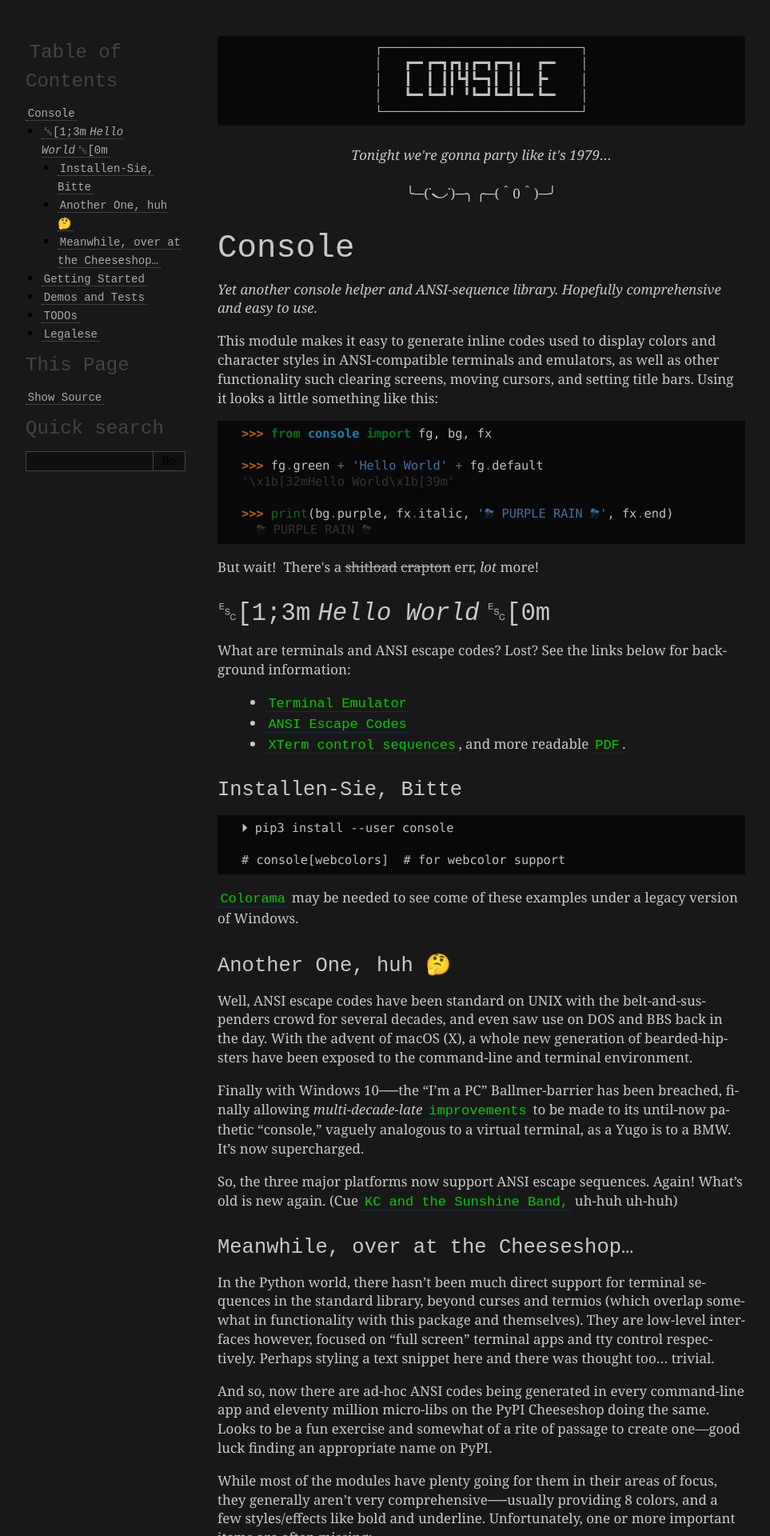
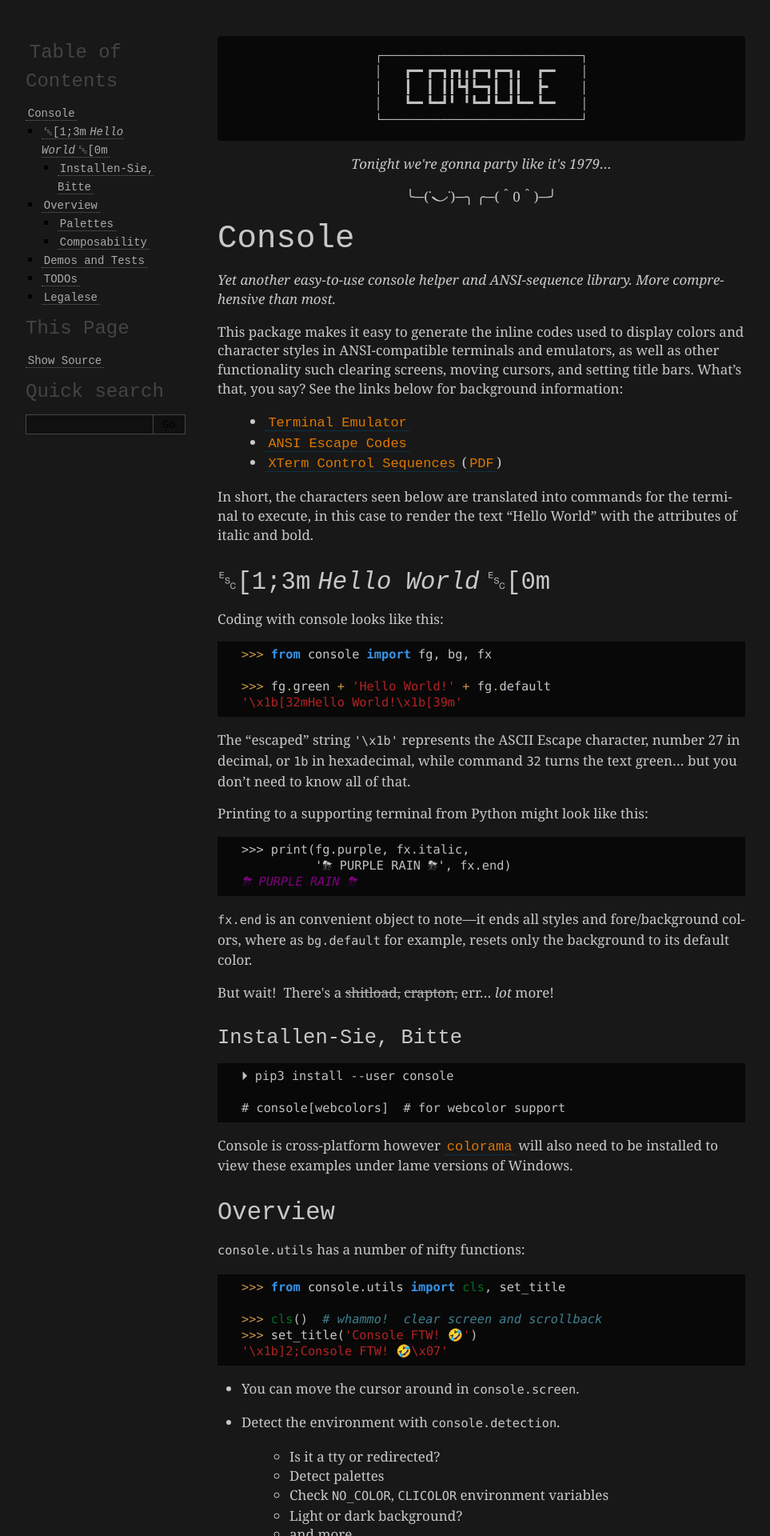
Before and after one commit to mixmastamyk/console, a Sphinx documentation site: the page built from docs/readme.rst, in a window 1280 px wide. Shown: the top 1920 px of the page at 80% size, without its empty margins (148-1111 px from the left). Built offline with Sphinx 7.4.7, drawn with Linux system fonts in a browser that asks for light colours; some of the changed text lies outside the part shown.

Commit message:
improve docs

```diff
--- a/docs/_static/custom.css
+++ b/docs/_static/custom.css
@@ -16,16 +16,31 @@ h1, h2, h3, h4, h5 {
 }
 
 a, div.sphinxsidebar a {
+/*
     color: #0c0;
+    color: #d0964b;
+*/
+    color: #d70;
     font-family: "Source Code Pro", monospace, monospace !important;
     padding: 0 .2em;
 }
 a:hover, div.sphinxsidebar a:hover {
+/*
     background: #0c0;
+    background: #d0964b;
+*/
+    background: #d70;
     color: #222 !important;
 }
+/*
 a:visited, div.sphinxsidebar a:visited {
     color: #090;
+    color: #b50;
+}
+*/
+a:active, div.sphinxsidebar a:active {
+    background: #e80;
+    color: #222 !important;
 }
 
 div.sphinxsidebar a {
@@ -51,3 +66,54 @@ code, span.pre  {
     color: inherit !important;
     border-bottom: 0;
 }
+
+.center {
+    text-align: center;
+}
+#logo {
+    border-radius: .3em;
+    font-family: 'source code pro', monospace;
+    font-weight: bold;
+    padding: 1rem;
+}
+
+#subtitle {
+    text-align: center;
+    padding: .6em
+      margin-bottom: 1rem
+}
+#subtitle i {
+    text-align: center;
+    padding: .6em
+
+}
+
+
+/*
+syntax highlighting
+*/
+.highlight .kn, .highlight .k {
+/*
+    color: #4080f0;
+*/
+    color: #3894e8;
+    font-weight: bold;
+}
+.highlight .go {
+    color: FireBrick;
+    font-weight: normal;
+}
+.highlight .gp, .highlight .o {
+    color: #c8964b;
+    font-weight: normal;
+}
+.highlight .n, .highlight .nn {
+    color: #c8c8c8;
+    font-weight: normal;
+}
+.highlight .s1 {
+    color: FireBrick;
+}
+.highlight .se {
+    color: IndianRed;
+}
--- a/readme.rst
+++ b/readme.rst
@@ -1,15 +1,7 @@
-
 
 .. raw:: html
 
-
-    <pre style="
-        font-family: 'source code pro', monospace;
-        font-weight: bold;
-        padding: .4rem;
-        text-align: center;
-        border-radius: .3em
-    ">
+    <pre id='logo' class='center'>
     ┌───────────────────────────┐
     │   ┏━╸┏━┓┏┓╻┏━┓┏━┓╻  ┏━╸   │
     │   ┃  ┃ ┃┃┗┫┗━┓┃ ┃┃  ┣╸    │
@@ -17,183 +9,194 @@
     └───────────────────────────┘
     </pre>
 
-    <div style="text-align: center; padding: .6em">
-        <i>Tonight we're gonna party like it's 1979…</i><br><br>
-        ╰─(˙𝀓˙)─╮  ╭─(＾0＾)─╯
-    </div>
-    <br>
-
-
-
+    <p class='center'><i>Tonight we're gonna party like it's 1979…</i></p>
+    <p class='center'>╰─(˙𝀓˙)─╮  ╭─(＾0＾)─╯</p>
 
 
 Console
 ============
 
-*Yet another console helper and ANSI-sequence library.
-Hopefully comprehensive and easy to use.*
+*Yet another easy-to-use console helper and ANSI-sequence library.
+More comprehensive than most.*
 
-This module makes it easy to generate inline codes used to display colors and
-character styles in ANSI-compatible terminals and emulators,
+This package makes it easy to generate the inline codes used to display colors
+and character styles in ANSI-compatible terminals and emulators,
 as well as other functionality such clearing screens,
 moving cursors,
 and setting title bars.
-Using it looks a little something like this::
+What's that, you say?
+See the links below for background information:
+
+    - `Terminal Emulator <https://en.wikipedia.org/wiki/Terminal_emulator>`_
+    - `ANSI Escape Codes <http://en.wikipedia.org/wiki/ANSI_escape_code>`_
+    - `XTerm Control Sequences
+      <http://invisible-island.net/xterm/ctlseqs/ctlseqs.html>`_
+      (`PDF <https://www.x.org/docs/xterm/ctlseqs.pdf>`_)
+
+In short, the characters seen below are translated into commands for the
+terminal to execute,
+in this case to render the text "Hello World" with the attributes of italic and
+bold.
+
+␛[1;3m \ *Hello World* ␛[0m
+--------------------------------------
+
+Coding with console looks like this::
 
     >>> from console import fg, bg, fx
 
-    >>> fg.green + 'Hello World' + fg.default
-    '\x1b[32mHello World\x1b[39m'
+    >>> fg.green + 'Hello World!' + fg.default
+    '\x1b[32mHello World!\x1b[39m'
 
-    >>> print(bg.purple, fx.italic, '⛈ PURPLE RAIN ⛈', fx.end)
-      ⛈ PURPLE RAIN ⛈
+The "escaped" string ``'\x1b'`` represents the ASCII Escape character,
+number 27 in decimal, or ``1b`` in hexadecimal,
+while command ``32`` turns the text green…
+but you don't need to know all of that.
+
+Printing to a supporting terminal from Python might look like this:
+
+
+.. raw:: html
+
+    <pre>
+    &gt;&gt;&gt; print(fg.purple, fx.italic,
+              '⛈ PURPLE RAIN ⛈', fx.end)
+    <span style="color:purple; font-style: italic">⛈ PURPLE&nbsp;RAIN ⛈</span>
+    </pre>
+
+
+``fx.end`` is an convenient object to note---\
+it ends all styles and fore/background colors,
+where as ``bg.default`` for example,
+resets only the background to its default color.
+
 
 .. raw:: html
 
     <p>But wait!&nbsp;  There's a
-    <s><span style="opacity: .9">shitload</span></s>
-    <s><span style="opacity: .9">crapton</span></s>
-    err,
+    <s><span style="opacity: .9">shitload,</span></s>
+    <s><span style="opacity: .9">crapton,</span></s>
+    err…
     <i>lot</i> more!</p>
 
 
-␛[1;3m \ *Hello World* ␛[0m
---------------------------------------
-
-What are terminals and ANSI escape codes?  Lost?
-See the links below for background information:
-
-    - `Terminal Emulator <https://en.wikipedia.org/wiki/Terminal_emulator>`_
-    - `ANSI Escape Codes <http://en.wikipedia.org/wiki/ANSI_escape_code>`_
-    - `XTerm control sequences <http://invisible-island.net/xterm/ctlseqs/ctlseqs.html>`_,
-      and more readable `PDF <https://www.x.org/docs/xterm/ctlseqs.pdf>`_.
-
-
 Installen-Sie, Bitte
-~~~~~~~~~~~~~~~~~~~~~~~~~~~~~
+~~~~~~~~~~~~~~~~~~~~~
 ::
 
     ⏵ pip3 install --user console
 
     # console[webcolors]  # for webcolor support
 
-`Colorama <https://pypi.python.org/pypi/colorama>`_
-may be needed to see come of these examples under a legacy version of Windows.
+Console is cross-platform however
+`colorama <https://pypi.python.org/pypi/colorama>`_
+will also need to be installed to view these examples under lame versions of
+Windows.
 
 
-Another One, huh 🤔
-~~~~~~~~~~~~~~~~~~~~~~~~~~~~~
+Overview
+------------------
 
-Well, ANSI escape codes have been standard on UNIX
-with the belt-and-suspenders crowd for several decades,
-and even saw use on DOS and BBS back in the day.
-With the advent of macOS (X),
-a whole new generation of bearded-hipsters have been exposed to the command-line
-and terminal environment.
+``console.utils`` has a number of nifty functions::
 
-Finally with Windows 10──\
-the "I'm a PC" Ballmer-barrier has been breached,
-finally allowing *multi-decade-late*
-`improvements
-<http://www.nivot.org/blog/post/2016/02/04/Windows-10-TH2-(v1511)-Console-Host-Enhancements>`_
-to be made to its until-now pathetic "console,"
-vaguely analogous to a virtual terminal,
-as a Yugo is to a BMW.
-It's now supercharged.
+    >>> from console.utils import cls, set_title
 
-So, the three major platforms now support ANSI escape sequences.
-Again!
-What's old is new again.
-(Cue
-`KC and the Sunshine Band,
-<https://www.youtube.com/watch?v=OM7zRfHG0no>`_
-uh-huh uh-huh)
+    >>> cls()  # whammo!  clear screen and scrollback
+    >>> set_title('Console FTW! 🤣')
+    '\x1b]2;Console FTW! 🤣\x07'
+
+- You can move the cursor around in ``console.screen``.
+- Detect the environment with ``console.detection``.
+
+    - Is it a tty or redirected?
+    - Detect palettes
+    - Check ``NO_COLOR``, ``CLICOLOR`` environment variables
+    - Light or dark background?
+    - and more.
+
+Console does its best to figure out if your terminal supports ANSI sequences
+and various color palettes on startup.
+It will also deactivate itself when output is redirected into a pipe for
+example.
+Detection can be bypassed and handled manually if performance is a concern.
+Just create your own objects from the classes in the style and screen modules.
 
 
-Meanwhile, over at the Cheeseshop…
-~~~~~~~~~~~~~~~~~~~~~~~~~~~~~~~~~~~~
+Palettes
+~~~~~~~~~~~~~~~
 
-In the Python world,
-there hasn't been much direct support for terminal sequences in the standard
-library,
-beyond curses and termios
-(which overlap somewhat in functionality with this package and themselves).
-They are low-level interfaces however,
-focused on "full screen" terminal apps and tty control respectively.
-Perhaps styling a text snippet here and there was thought too… trivial.
+The standard palette is accessed by name,
+but the others typically have a prefix letter and digits to specify the color.
+Shortcut access to the various palettes may be accomplished like so::
 
-And so, now there are ad-hoc ANSI codes being generated in every command-line
-app and eleventy million micro-libs on the PyPI Cheeseshop doing the same.
-Looks to be a fun exercise and somewhat of a rite of passage to create one---\
-good luck finding an appropriate name on PyPI.
+    # Examples    Format    Palette
+    fg.red        NAME      8-color
+    fg.lightred   NAME      16-color w/o bold
 
-While most of the modules have plenty going for them in their areas of focus,
-they generally aren't very comprehensive──\
-usually providing 8 colors, and a few styles/effects like bold and underline.
-Unfortunately,
-one or more important items are often missing:
+    fg.i22        iDDD      256-color indexed/extended
+    fg.nf0f       nHHH      Nearest to indexed
+    fg.tff00bb    tHHH      Truecolor, 3 or 6 digits
+    fg.x_navyblue x_N       X11 color name
+    fg.w_bisque   w_N       Webcolors, if installed
 
-    - Python3 support (currently 3.6 required but porting under consideration)
-    - Palette auto-detection, support and deactivation:
+Background works the same.
 
-      - 16 color palette
-      - 256 extended color palette - rare
-      - find nearest color - rare
-      - 16M color palette - rarer
+I'm still deciding on these, let me know in the bug section if you'd prefer
+underscores or not.
 
-    - Styles, cursor movements, clearing the screen,
-      setting titles, etc.
-    - Still maintained
-    - Has tests
-    - Standard color name support - TODO
+Composability
+~~~~~~~~~~~~~~~
 
-Most have an easy to use design, but may still miss one of these nice to haves:
+Console's convenience objects are meant to be highly composable and can be used
+in many ways.
+For example,
+you might like to create your own styles to use over and over and over.
+You can call them and add "mixins" as well:
 
-    - Composable objects
-    - Concise names
-    - Discourage capital, mixed, camel-case names on instances.
+.. raw:: html
 
-Looked over all of these and picked a few design cues from several:
+    <pre>
+    &gt;&gt;&gt; muy_importante = fg.white + fx.bold + bg.red
 
-.. hlist::
+    &gt;&gt;&gt; print(muy_importante('AHORITA!', fx.underline))
+    <div style="display: inline-block; background: #d00; color: white; font-weight: bold; text-decoration: underline">AHORITA!</div>
+    </pre>
 
-    - ansi
-    - ansicolors
-    - blessed (terminfo?)
-    - blessings
-    - click style and utilities
-    - colorama.ansi
-    - colorize
-    - escape
-    - fabric.colors
-    - kolors (terminfo)
-    - pycolor
-    - pygments
-    - style - check out
-    - termcolor
+When console objects are combined together as we did above,
+a list of codes to be rendered to is kept on ice until final output as a
+string.
+Meaning, there won't be redundant escape sequences in the output.
+
+Perhaps you'd prefer a pre-rendered template for performance reasons.
+Call the object with a placeholder string::
+
+    >>> template = bg.i22('{}') # dark green
+
+    >>> template.format('No I do not like…')
+    '\x1b[48;5;22mNo I do not like…\x1b[49m'
+
+.. raw:: html
+
+    <pre>
+    &gt;&gt;&gt; print(template.format(' GREEN Eggs… '))
+    <div style="display: inline-block; background: #040;"> GREEN Eggs… </div>
+    </pre>
 
 
+Other formats work also, e.g. ``%s``.
 
-Getting Started
-------------------
+As a context-manager::
 
-Here we go::
-
-    >>> from console import fg, bg, fx
-
-    >>> fg.green + 'Hello World' + fg.default
-    '\x1b[32mHello World\x1b[39m'
-
-    >>> print(bg.purple, fx.italic, '⛈ PURPLE RAIN ⛈', fx.end)
-      ⛈ PURPLE RAIN ⛈
-
+    with bg.blue:
+        print('\tThis text here,\n'
+              '\twill be on a blue background.')
 
 
 Demos and Tests
 ------------------
 
-A series of positively *jaw-dropping* demos (hehe) may be run at the
-command-line with::
+A series of positively *jaw-dropping* demos (haha, ok maybe not) may be run at
+the command-line with::
 
     ⏵ python3 -m console.demos
 
--- a/setup.py
+++ b/setup.py
@@ -10,7 +10,10 @@ from console.constants import __version__
 
 
 # additional metadata
-extras_require = dict(webcolors=('webcolors',))
+extras_require = dict(
+    webcolors=('webcolors',),
+    colorama=('colorama',),
+)
 install_requires = ('ezenv',)
 keywords = 'ansi terminal escape sequence color cursor style screen detection'
 tests_require = ('pytest'),
```
Also changed, not shown: other parts of readme.rst (+6 -3 lines), docs/advanced.rst (added, +87 -0 lines), docs/index.rst (+9 -16 lines), docs/why.rst (added, +84 -0 lines).
